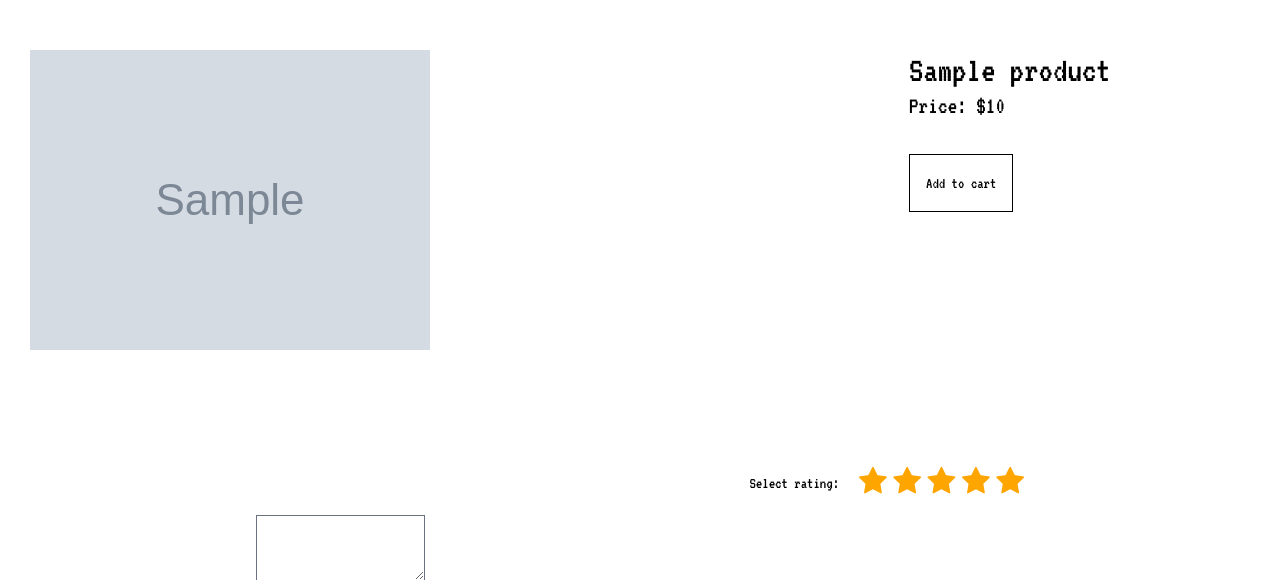
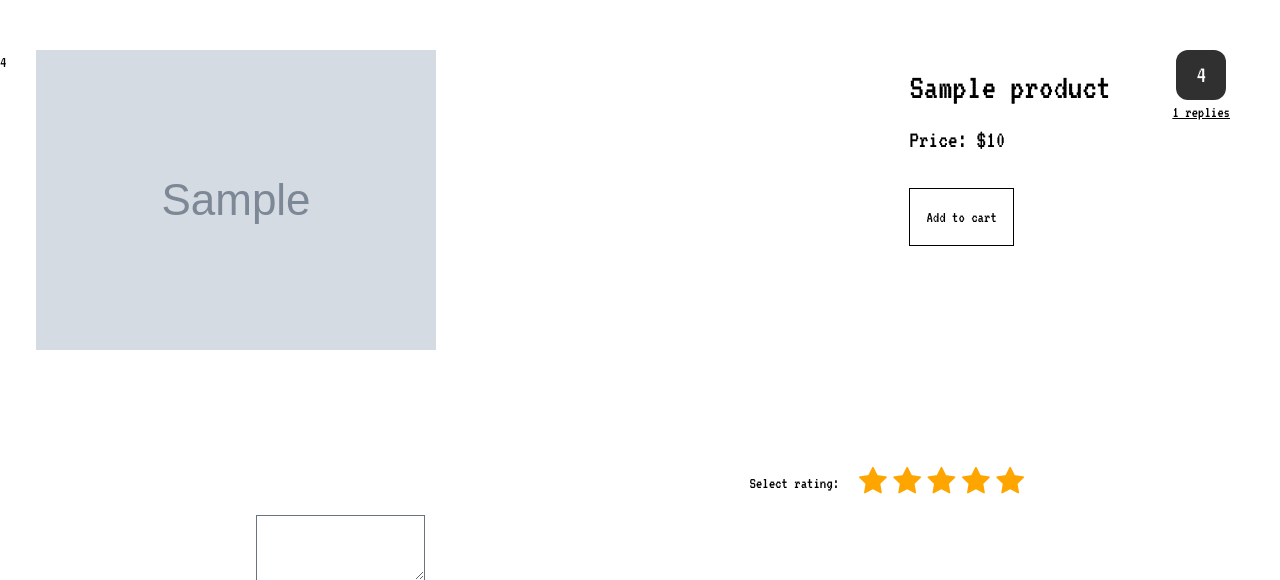
Before and after one commit to scroynel/Keyboard, a Django app: template keyboard/templates/keyboard/keycap_detail.html in a window 1280 px wide. Shown: the part 75-655 px from the top of the page. Run offline with Django 5.2, Linux system fonts and the light colour scheme; the template is opened without the code that fills it: most values are stand-ins (such as "Sample title", 1, 10 or a date in 2020); grey boxes marked "Sample" are stand-in pictures; form fields are guessed from the names that the template uses; parts of the project's set-up code (start-up, migrations or seed data) failed here and were passed over; some libraries are stand-ins or nearby versions.

Commit message:
Create a property for the average rating and display it

```diff
--- a/keyboard/mixins.py
+++ b/keyboard/mixins.py
@@ -35,7 +35,6 @@ class FormClassMixin(FormMixin):
                 f.save()
                 self.object.comments.add(f) # I need this to add a comment without refreshing a page (HTMX)
                 comments = self.object.comments.all()
-                print(comments)
                 return render(self.request, 'keyboard/partials/comment_list.html', {'comments': comments})
             else:
                 return self.form_invalid(form)
--- a/keyboard/models.py
+++ b/keyboard/models.py
@@ -4,6 +4,7 @@ import uuid
 from .mixins import ImageTagMixin
 from django.core.validators import MaxValueValidator, MinValueValidator
 from django.urls import reverse
+from django.db.models import Avg
 
 
 class Product(models.Model, ImageTagMixin):
@@ -26,6 +27,10 @@ class Product(models.Model, ImageTagMixin):
     def get_absolute_url(self):
         return reverse(f'{self.category.slug}_detail', args=[self.slug])
 
+    @property
+    def average_rating(self):
+        rating = self.comments.all().aggregate(avg_rating = Avg('rating'))['avg_rating']
+        return float(f'{rating:.1f}')
 
     class Meta:
         verbose_name = 'Product'
--- a/keyboard/templates/keyboard/partials/comment_form.html
+++ b/keyboard/templates/keyboard/partials/comment_form.html
@@ -1,4 +1,4 @@
-<div class="flex w-full px-[20%] my-[100px]">
+<div class="flex w-full px-[20%] my-[100px]" id="comment_form">
     <form action="" method="POST" class="w-full">
         {% csrf_token %}
         <div class="mt-4 w-full flex space-x-5 items-center justify-end">
--- a/keyboard/templates/keyboard/partials/product_detail.html
+++ b/keyboard/templates/keyboard/partials/product_detail.html
@@ -1,9 +1,19 @@
 <div class="flex space-x-10 my-[50px]">
+    {{product.average_rating}}
     <div class="w-[70%] px-[30px]">
         {% include 'keyboard/partials/carousel_detail.html' %}
     </div>
-    <div class="w-[30%]">
-        <h1 class="text-4xl">{{product.name}}</h1>
+    <div class="w-[30%] pr-[50px]">
+        <div class="flex justify-between items-center">
+            <h1 class="text-4xl">{{product.name}}</h1>
+            <div class="">
+                <div class="w-[50px] h-[50px] bg-[#303030] flex items-center justify-center rounded-xl mx-auto">
+                    <p class="text-white text-2xl">{{product.average_rating}}</p>
+                </div>
+                <a href="#comment_form" class="underline">{{product.comments.all.count}} replies</a>
+            </div>
+        </div>
+
         <p class="text-2xl">Price: ${{product.price}}</p>
         <a href="{% url 'product_add' product.category.slug product.slug %}" class="mt-8 inline-block p-4 border border-black text-center">Add to cart</a>
     </div>
--- a/theme/static/css/dist/styles.css
+++ b/theme/static/css/dist/styles.css
@@ -2177,6 +2177,18 @@ select {
   margin-bottom: calc(1.25rem * var(--tw-space-y-reverse));
 }
 
+.space-x-3 > :not([hidden]) ~ :not([hidden]) {
+  --tw-space-x-reverse: 0;
+  margin-right: calc(0.75rem * var(--tw-space-x-reverse));
+  margin-left: calc(0.75rem * calc(1 - var(--tw-space-x-reverse)));
+}
+
+.space-x-1 > :not([hidden]) ~ :not([hidden]) {
+  --tw-space-x-reverse: 0;
+  margin-right: calc(0.25rem * var(--tw-space-x-reverse));
+  margin-left: calc(0.25rem * calc(1 - var(--tw-space-x-reverse)));
+}
+
 .overflow-hidden {
   overflow: hidden;
 }
@@ -2199,6 +2211,10 @@ select {
 
 .rounded-md {
   border-radius: 0.375rem;
+}
+
+.rounded-xl {
+  border-radius: 0.75rem;
 }
 
 .rounded-l-lg {
@@ -2477,6 +2493,10 @@ select {
   padding-top: 6%;
 }
 
+.pr-\[50px\] {
+  padding-right: 50px;
+}
+
 .text-center {
   text-align: center;
 }
@@ -2615,10 +2635,6 @@ select {
 
 .opacity-100 {
   opacity: 1;
-}
-
-.opacity-10 {
-  opacity: 0.1;
 }
 
 .opacity-50 {
```
